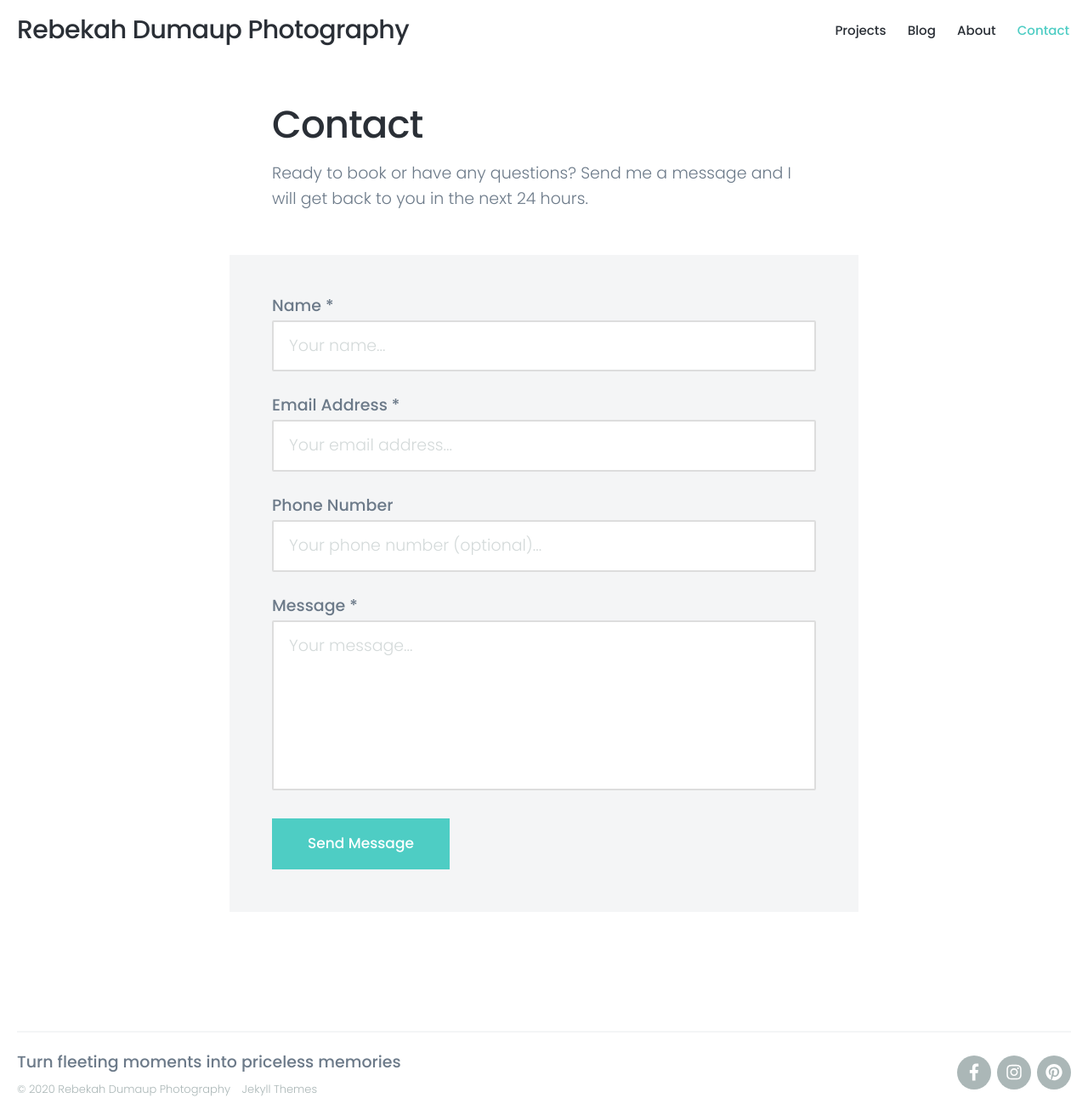
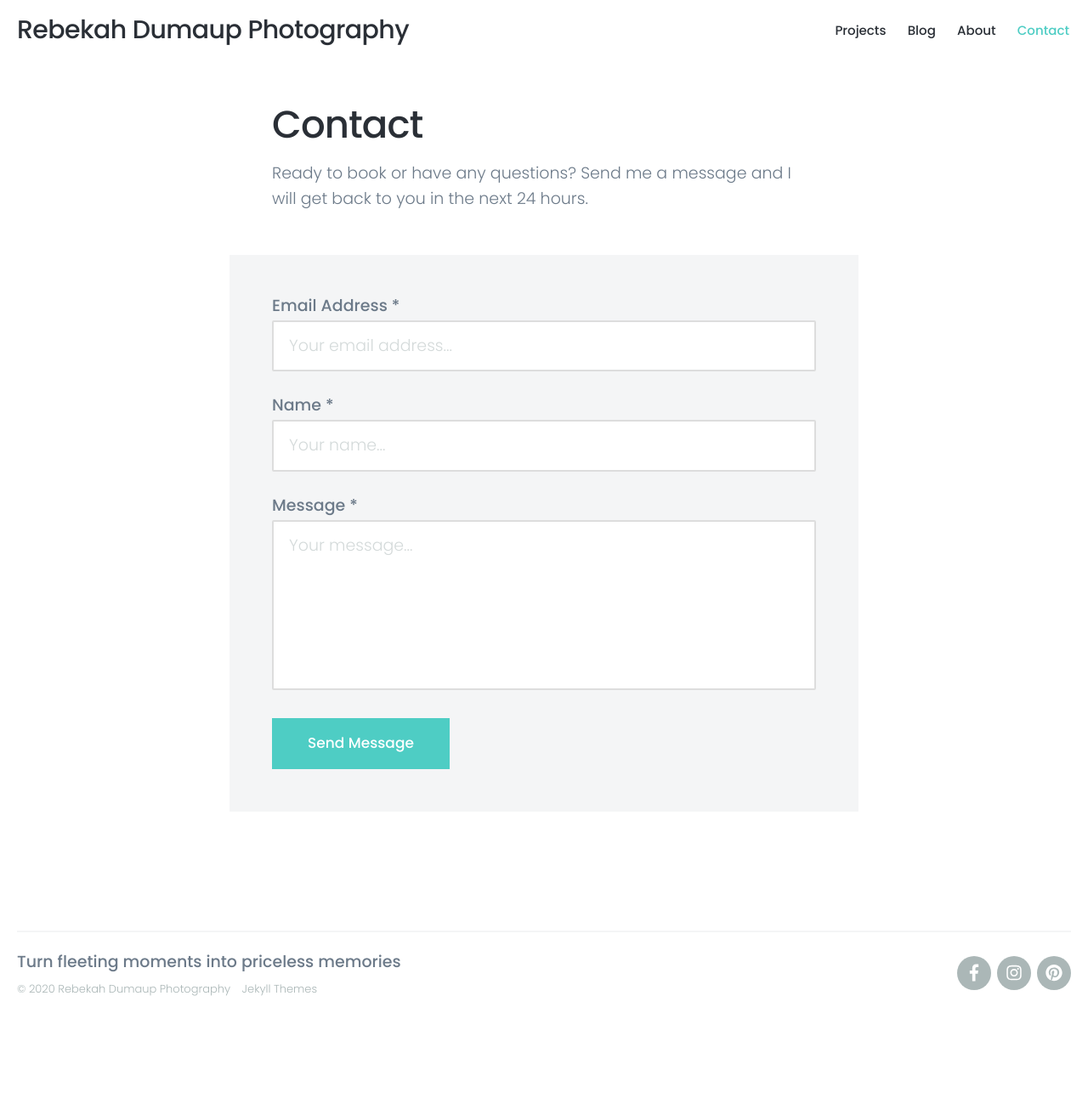
Before and after one commit to rdumaup/rdumaup.github.io, a Jekyll site: the page built from _pages/contact.md, in a window 1280 px wide. Shown: the whole page at 85% size. Built offline with Jekyll 4.4.1, drawn with Linux system fonts in a browser that asks for light colours; nearby versions of some CDN libraries; after the commit the page ends 1194 px from its top, so only the background shows below that.

Commit message:
contact form edit

```diff
--- a/_includes/contact-form.html
+++ b/_includes/contact-form.html
@@ -1,11 +1,6 @@
 <div class="contact-form">
 
 	<form method="post" action="{{ site.data.settings.contact_settings.form_action }}" id="contact-form">
-
-		<div class="contact-form__item">
-			<label class="contact-form__label">Name *</label>
-			<input type="text" name="name" placeholder="Your name..." class="contact-form__input">
-		</div>
 
 		<div class="contact-form__item">
 			<label class="contact-form__label">Email Address *</label>
@@ -13,8 +8,8 @@
 		</div>
 
 		<div class="contact-form__item">
-			<label class="contact-form__label">Phone Number</label>
-			<input type="text" name="email" placeholder="Your phone number (optional)..." class="contact-form__input">
+			<label class="contact-form__label">Name *</label>
+			<input type="text" name="name" placeholder="Your name..." class="contact-form__input">
 		</div>
 
 		<div class="contact-form__item">
```
